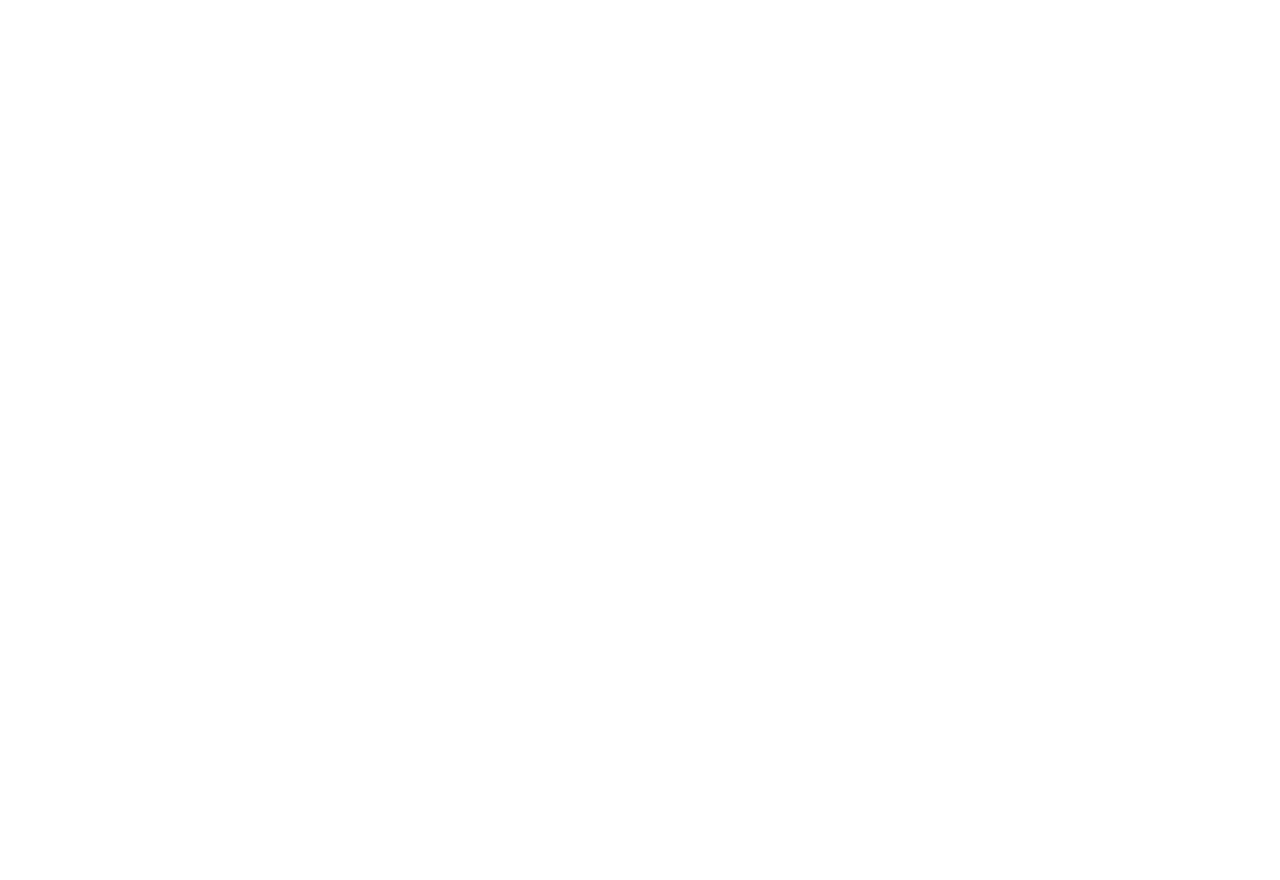
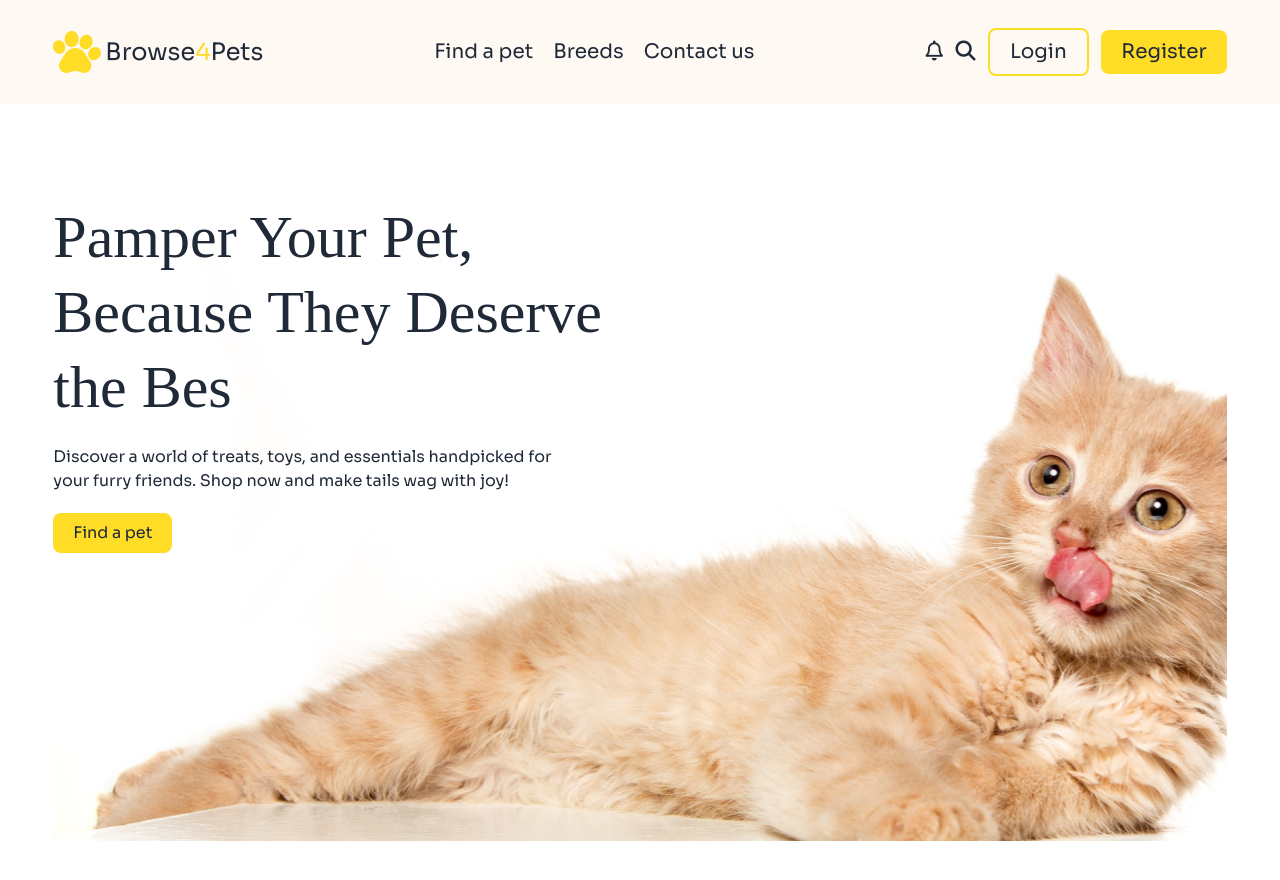
Before and after one commit to NaimaNITU/Pet-Shop, a plain HTML site: page index.html in a window 1280 px wide. Before the commit the page ends 800 px from the top, so only its background shows below. Drawn offline with nearby package versions, Linux system fonts and the light colour scheme; a web font is replaced by a local one.

Commit message:
header part ended

```diff
--- a/index.html
+++ b/index.html
@@ -4,8 +4,109 @@
     <meta charset="UTF-8">
     <meta name="viewport" content="width=device-width, initial-scale=1.0">
     <title>Pet shop</title>
+    <!-- font awesome cdn -->
+    <script src="https://kit.fontawesome.com/f9e47f9e15.js" crossorigin="anonymous"></script>
+    <!-- DaisyUI + Tailwind cdn -->
+    <link href="https://cdn.jsdelivr.net/npm/daisyui@4.12.23/dist/full.min.css" rel="stylesheet" type="text/css" />
+    <script src="https://cdn.tailwindcss.com"></script>
+    <script>
+        tailwind.config = {
+            theme: {
+                extend: {
+                    colors: {
+                        clifford: '#da373d',
+                        primaryBtn: '#FFDC26',
+                        bgPrimary: 'rgba(255, 249, 244, 1)',
+                    }
+                }
+            }
+        }
+    </script>
+
+    <style>
+        .fontSora {
+            font-family: "Sora", serif;
+        }
+
+        .fontDisplay {
+            font-family: "ADLaM Display", serif;
+        }
+    </style>
+    <!-- google font cdn -->
+    <link rel="preconnect" href="https://fonts.googleapis.com">
+    <link rel="preconnect" href="https://fonts.gstatic.com" crossorigin>
+    <link href="https://fonts.googleapis.com/css2?family=Sora:wght@100..800&display=swap" rel="stylesheet">
+    <link rel="preconnect" href="https://fonts.googleapis.com">
+    <link rel="preconnect" href="https://fonts.gstatic.com" crossorigin>
+    <link href="https://fonts.googleapis.com/css2?family=ADLaM+Display&display=swap" rel="stylesheet">
 </head>
 <body>
+    <header>
+        <!-- navigation menu -->
+        <nav class="bg-bgPrimary">
+            <div class="flex justify-between items-center  fontSora w-11/12 mx-auto py-7">
+                <!-- left part -->
+                <div class="flex items-center gap-1">
+                    <img src="c1-assets/logo-header.png" alt="">
+                    <p class="text-2xl hidden lg:block">Browse<span class="text-primaryBtn">4</span>Pets</p>
+                </div>
 
+                <!-- dropdown -->
+                <div class="flex justify-self-end md:hidden lg:hidden">
+                    <div class="dropdown">
+                        <div tabindex="0" role="button" class="btn btn-ghost btn-circle">
+                            <svg xmlns="http://www.w3.org/2000/svg" class="h-5 w-5" fill="none" viewBox="0 0 24 24"
+                                stroke="currentColor">
+                                <path stroke-linecap="round" stroke-linejoin="round" stroke-width="2"
+                                    d="M4 6h16M4 12h16M4 18h7" />
+                            </svg>
+                        </div>
+                        <ul tabindex="0"
+                            class="menu menu-sm dropdown-content bg-base-100 rounded-box z-[1] mt-3  pr-12 shadow">
+                            <li><a href="">Find a pet</a></li>
+                            <li><a href="">Breeds</a></li>
+                            <li><a href="">Contact us</a></li>
+                        </ul>
+                    </div>
+                </div>
+
+                <!-- middle part -->
+                <div class="hidden lg:block">
+                    <ul class="flex gap-5 text-xl">
+                        <li><a href="">Find a pet</a></li>
+                        <li><a href="">Breeds</a></li>
+                        <li><a href="">Contact us</a></li>
+                    </ul>
+                </div>
+
+                <!-- right part -->
+                <div class="space-x-2 text-xl hidden md:block lg:block">
+                    <i class="fa-regular fa-bell"></i>
+                    <i class="fa-solid fa-magnifying-glass"></i>
+                    <button class="border-primaryBtn border-2 px-5 py-2 rounded-lg ">Login</button>
+                    <button class="bg-primaryBtn px-5 py-2 rounded-lg">Register</button>
+                </div>
+            </div>
+        </nav>
+
+
+        <!-- Header main section -->
+        <!-- main header container -->
+        <div class=" w-11/12 mx-auto mb-40">
+            <!-- text part -->
+            <div class="space-y-5 bg-[url(c1-assets/cat-big.png)] pt-24 pb-72">
+                <h1 class="fontDisplay text-6xl leading-tight">Pamper Your Pet, <br> Because They Deserve <br> the Bes
+                </h1>
+                <p class="fontSora">Discover a world of treats, toys, and essentials handpicked for <br> your furry
+                    friends. Shop now and make tails wag with
+                    joy!</p>
+                <button class="bg-primaryBtn px-5 py-2 rounded-lg fontSora">Find a pet</button>
+            </div>
+        </div>
+    </header>
+
+    <main>
+    </main>
+    <footer></footer>
 </body>
 </html>
```
Also changed, not shown: tailwind.config.js (added).
